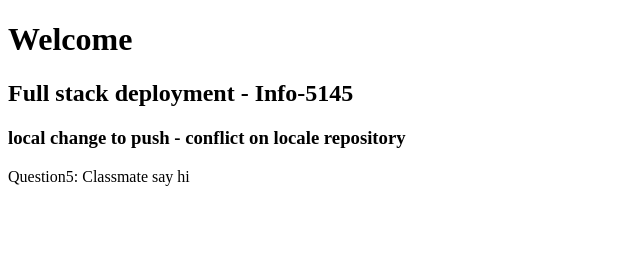
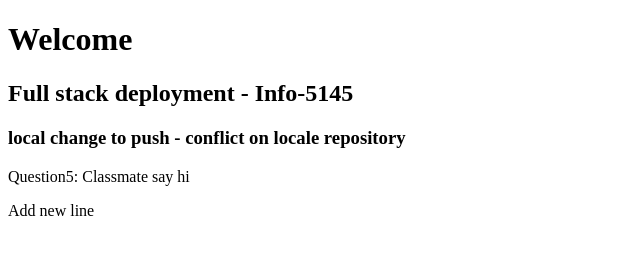
Before and after one commit to AbdWaked/AbdallahPublicRemoteRepo, a plain HTML site: page index.html in a window 1280 px wide. Shown: the whole page, without its empty margins (0-640 px from the left). Drawn offline with Linux system fonts and the light colour scheme.

Commit message:
add new line

```diff
--- a/index.html
+++ b/index.html
@@ -11,5 +11,6 @@
     <h3>local change to push  - conflict on locale repository</h3>
 
     <p>Question5: Classmate say hi</p>
+    <p>Add new line</p>
 </body>
 </html>
```
